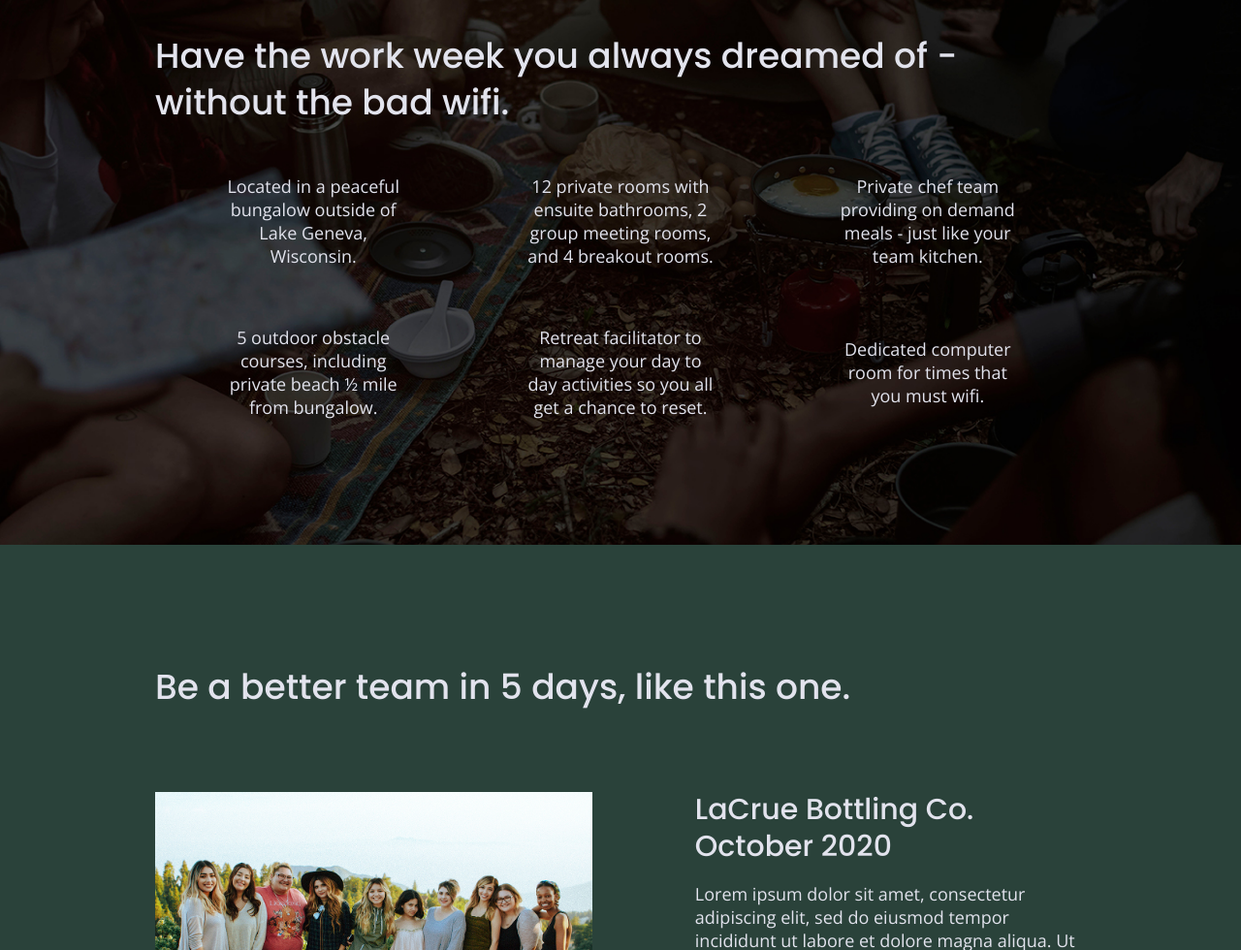
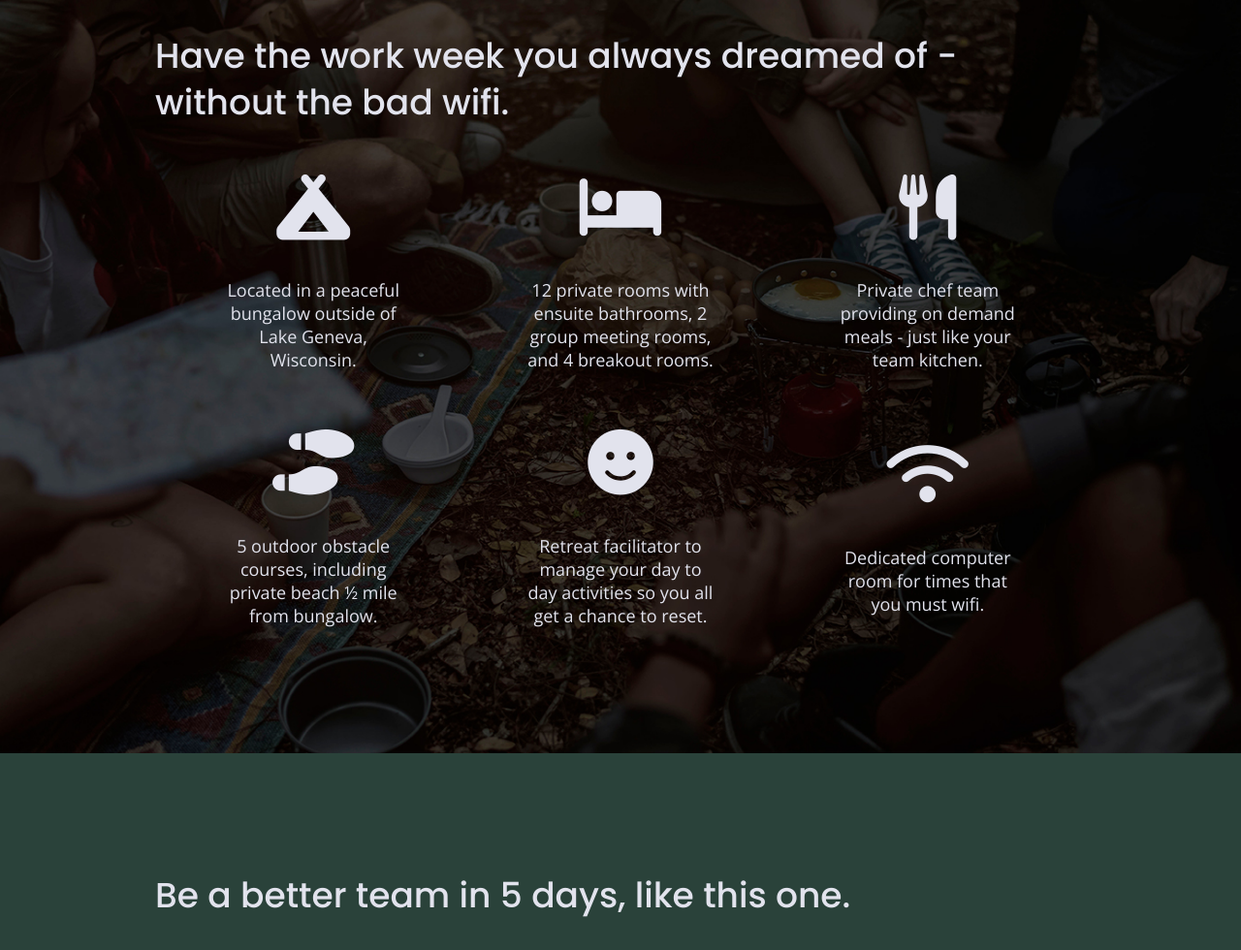
Before and after one commit to happygolily/206-unplugged-retreat, a website built with Parcel: page index.html in a window 1280 px wide. Shown: the part 1098-2078 px from the top of the page at 97% size. Built offline with nearby package versions, Linux system fonts and the light colour scheme.

Commit message:
Added icons for features section

```diff
--- a/css/main.css
+++ b/css/main.css
@@ -322,6 +322,11 @@ input[type=button] {
   justify-content: center;
   align-items: center;
   flex-flow: row wrap;
+}
+
+.features i {
+  font-size: 3.75em;
+  margin-bottom: 40px;
 }
 
 .features p{
--- a/index.html
+++ b/index.html
@@ -20,6 +20,8 @@
   <meta name="theme-color" content="#fafafa">
   <!--Google fonts-->
   <link href="https://fonts.googleapis.com/css?family=Open+Sans:400,700|Poppins:500,700" rel="stylesheet">
+  <!--Font Awesome-->
+  <script src="https://kit.fontawesome.com/3e3db7db44.js" crossorigin="anonymous"></script>
 </head>
 
 <body>
@@ -65,27 +67,39 @@
             <h2>Have the work week you always dreamed of - without the bad wifi.</h2>
             <div class="features-items">
                 <article>
-                    <p class="fontawesome-icon"></p>
+                    <p class="fontawesome-icon">
+                        <i class="fas fa-campground"></i>
+                    </p>
                     <p class="features-item-description">Located in a peaceful bungalow outside of Lake Geneva, Wisconsin.</p>
                 </article>
                 <article>
-                    <p class="fontawesome-icon"></p>
+                    <p class="fontawesome-icon">
+                        <i class="fas fa-bed"></i>
+                    </p>
                     <p class="features-item-description">12 private rooms with ensuite bathrooms, 2 group meeting rooms, and 4 breakout rooms.</p>
                 </article>
                 <article>
-                    <p class="fontawesome-icon"></p>
+                    <p class="fontawesome-icon">
+                        <i class="fas fa-utensils"></i>
+                    </p>
                     <p class="features-item-description">Private chef team providing on demand meals - just like your team kitchen.</p>
                 </article>
                 <article>
-                    <p class="fontawesome-icon"></p>
+                    <p class="fontawesome-icon">
+                        <i class="fas fa-shoe-prints"></i>
+                    </p>
                     <p class="features-item-description">5 outdoor obstacle courses, including private beach ½ mile from bungalow.</p>
                 </article>
                 <article>
-                    <p class="fontawesome-icon"></p>
+                    <p class="fontawesome-icon">
+                        <i class="fas fa-smile"></i>
+                    </p>
                     <p class="features-item-description">Retreat facilitator to manage your day to day activities so you all get a chance to reset.</p>
                 </article>
                 <article>
-                    <p class="fontawesome-icon"></p>
+                    <p class="fontawesome-icon">
+                        <i class="fas fa-wifi"></i>
+                    </p>
                     <p class="features-item-description">Dedicated computer room for times that you must wifi.</p>
                 </article>
             </div>
```
Also changed, not shown: about/index.html (+2 -0 lines), faq/index.html (+2 -0 lines).
